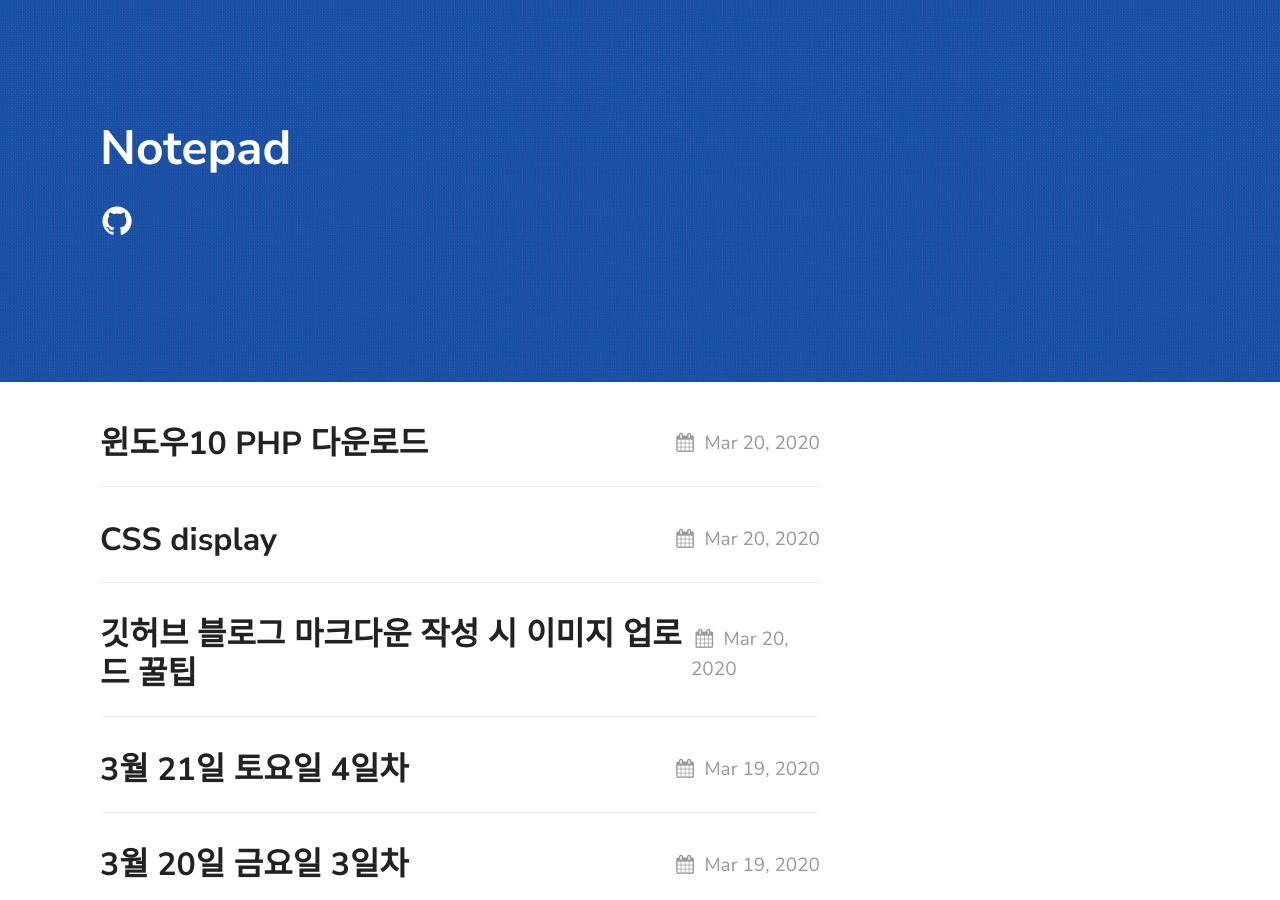
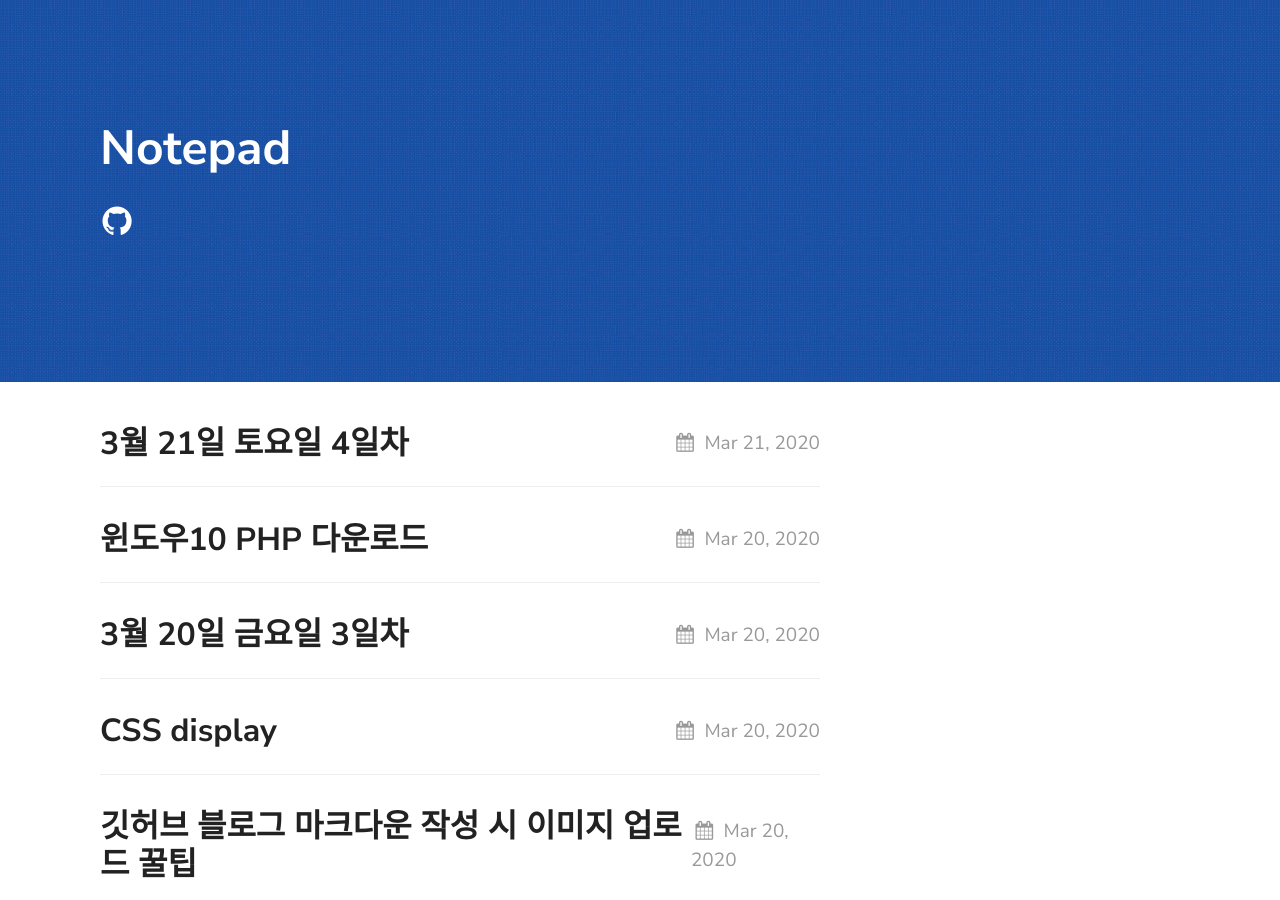
Before and after one commit to hwanghero/hwanghero.github.io, a Jekyll site: the page built from index.md, in a window 1280 px wide and 900 px high. Built offline with Jekyll 4.4.1, drawn with Linux system fonts in a browser that asks for light colours.

Commit message:
일기 날짜 수정

```diff
--- a/_config.yml
+++ b/_config.yml
@@ -284,7 +284,7 @@
 texture:
   title: Notepad
   tagline:
-  date_format: "%m %d %Y"
+  date_format: "%m/%d/%Y"
   style: blue
   showNav: false
   showPicker: false
```
Also changed, not shown: _posts/2020-03-19-coding-post.markdown (renamed from _posts/2019-06-30-coding-post.markdown), _posts/2020-03-20-life-03.markdown (renamed from _posts/2020-03-19-life-03.markdown), _posts/2020-03-21-life-04.markdown (renamed from _posts/2020-03-19-life-04.markdown).
